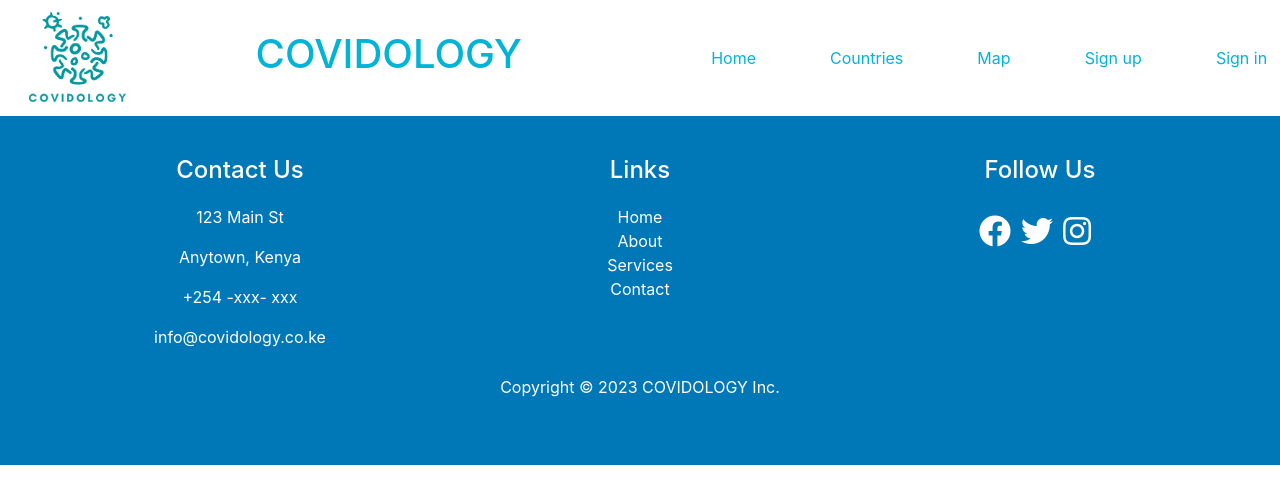
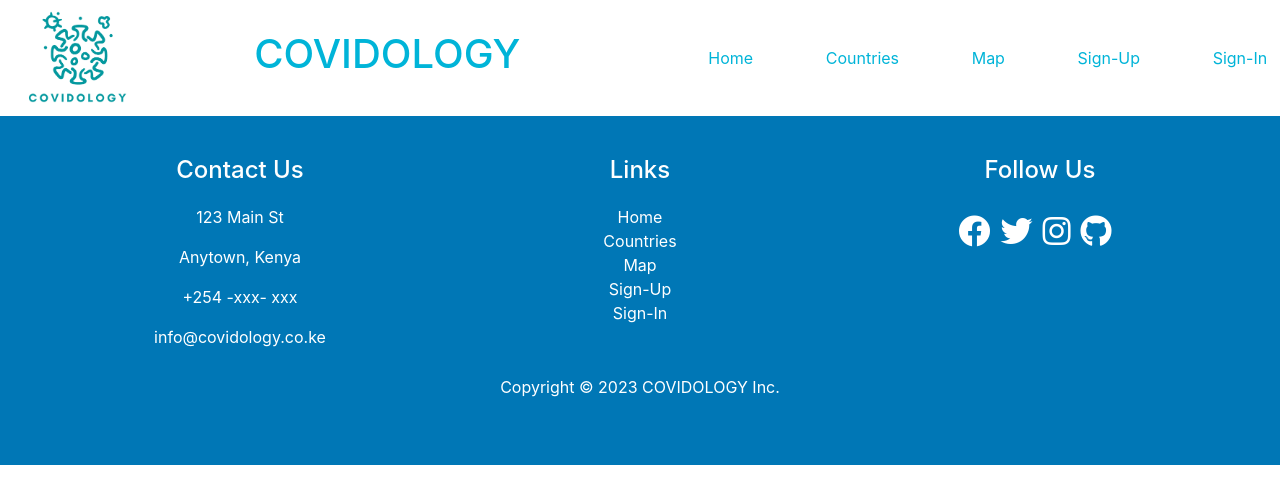
Before and after one commit to jamnjeri/phase2-project, a React (Create React App) app: page / in a window 1280 px wide. Shown: the top 504 px of the page. Built offline with nearby package versions, Linux system fonts and the light colour scheme.

Commit message:
Incorporated proper Routing

```diff
--- a/src/App.js
+++ b/src/App.js
@@ -1,11 +1,24 @@
+import React from 'react';
 import logo from './logo.svg';
+import { Routes, Route } from 'react-router-dom';
 import './App.css';
 import Home from './views/Home';
+import Countries from './views/Countries';
+import Map from './views/Map';
+import Signin from './views/Signin';
+import Signup from './views/Signup';
 
 function App() {
   return (
     <div className="App">
-      <Home />
+      <Routes>
+        <Route path='/' element={ <Home/>}/>
+        <Route path='countries' element={ <Countries/>}/>
+        <Route path='map' element={ <Map/>}/>
+        <Route path='sign-in' element={ <Signin/> }/>
+        <Route path='sign-up' element={ <Signup/> }/>
+      </Routes>
+
     </div>
   );
 }
--- a/src/components/Footer.js
+++ b/src/components/Footer.js
@@ -1,5 +1,6 @@
 import React from 'react'
 import footer from './footer.css'
+import { Link } from 'react-router-dom'
 
 function Footer() {
   return (
@@ -17,10 +18,11 @@ function Footer() {
                 <div className='col-md-4'>
                     <h4>Links</h4>
                     <ul>
-                        <li><a href="#" className='pages'>Home</a></li>
-                        <li><a href="#" className='pages'>About</a></li>
-                        <li><a href="#" className='pages'>Services</a></li>
-                        <li><a href="#" className='pages'>Contact</a></li>
+                        <li><Link to={'/'} className='pages'>Home</Link></li>
+                        <li><Link to={'countries'} className='pages'>Countries</Link></li>
+                        <li><Link to={'map'} className='pages'>Map</Link></li>
+                        <li><Link to={'sign-up'} className='pages'>Sign-Up</Link></li>
+                        <li> <Link to={'sign-in'} className='pages'>Sign-In</Link></li>
                     </ul>
                 </div>
                 <div className='col-md-4'>
@@ -29,6 +31,7 @@ function Footer() {
                         <li><a href="#"><i className="fab fa-facebook"></i></a></li>
                         <li><a href="#"><i className="fab fa-twitter"></i></a></li>
                         <li><a href="#"><i className="fab fa-instagram"></i></a></li>
+                        <li><a href="https://github.com/jamnjeri/phase2-project"><i className="fab fa-github"></i></a></li>
                     </ul>
                 </div>
             </div>
--- a/src/components/Navbar.js
+++ b/src/components/Navbar.js
@@ -1,17 +1,18 @@
 import React from 'react'
 import LOGO from "../assets/COVIDOLOGY.png"
 import styles from "./navbar.css"
+import { Link } from 'react-router-dom'
 
 function Navbar() {
   return (
     <div className="navbar">
         <img src={LOGO} className="logo" />
         <h1 className='title'>COVIDOLOGY</h1>
-        <a href="#home" className='link'>Home</a>
-        <a href="#home" className='link'>Countries</a>
-        <a href="#home" className='link'>Map</a>
-        <a href="#news" className='link'>Sign up</a>
-        <a href="#contact" className='link'>Sign in</a>
+        <Link to={'/'}>Home</Link>
+        <Link to={'countries'}>Countries</Link>
+        <Link to={'map'}>Map</Link>
+        <Link to={'sign-up'}>Sign-Up</Link>
+        <Link to={'sign-in'}>Sign-In</Link>
     </div>
   )
 }
--- a/src/components/footer.css
+++ b/src/components/footer.css
@@ -65,7 +65,7 @@ ul {
     text-align: center;
 }
 
-.fab, .pages {
+.fab, .fa, .pages {
     color: var(--colorSix);
 }
 
--- a/src/index.js
+++ b/src/index.js
@@ -1,14 +1,15 @@
 import React from 'react';
 import ReactDOM from 'react-dom/client';
+import { BrowserRouter } from 'react-router-dom';
 import './index.css';
 import App from './App';
 import reportWebVitals from './reportWebVitals';
 
 const root = ReactDOM.createRoot(document.getElementById('root'));
 root.render(
-  <React.StrictMode>
+  <BrowserRouter>
     <App />
-  </React.StrictMode>
+  </BrowserRouter>
 );
 
 // If you want to start measuring performance in your app, pass a function
--- a/src/views/Countries.js
+++ b/src/views/Countries.js
@@ -0,0 +1,9 @@
+import React from 'react'
+
+function Countries() {
+  return (
+    <div>Countries</div>
+  )
+}
+
+export default Countries
--- /dev/null
+++ b/src/views/Map.js
@@ -0,0 +1,9 @@
+import React from 'react'
+
+function Map() {
+  return (
+    <div>Map</div>
+  )
+}
+
+export default Map
--- /dev/null
+++ b/src/views/Signin.js
@@ -0,0 +1,9 @@
+import React from 'react'
+
+function Signin() {
+  return (
+    <div>Signin</div>
+  )
+}
+
+export default Signin
--- /dev/null
+++ b/src/views/Signup.js
@@ -0,0 +1,9 @@
+import React from 'react'
+
+function Signup() {
+  return (
+    <div>Signup</div>
+  )
+}
+
+export default Signup
```
